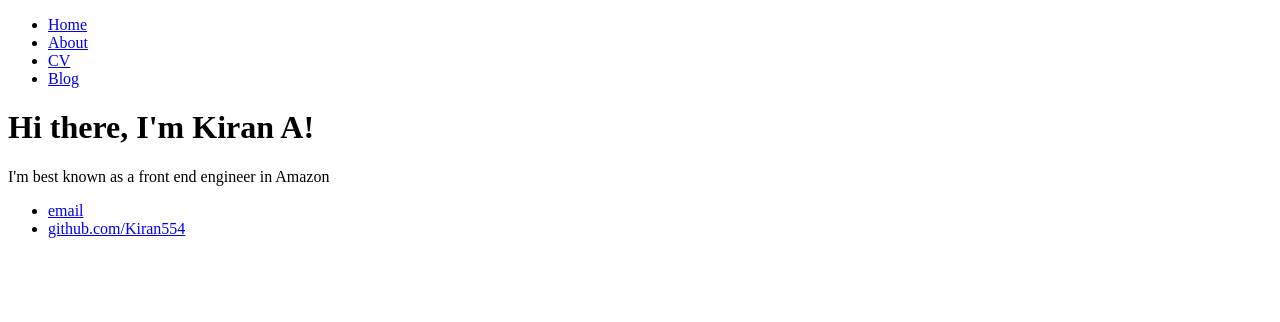
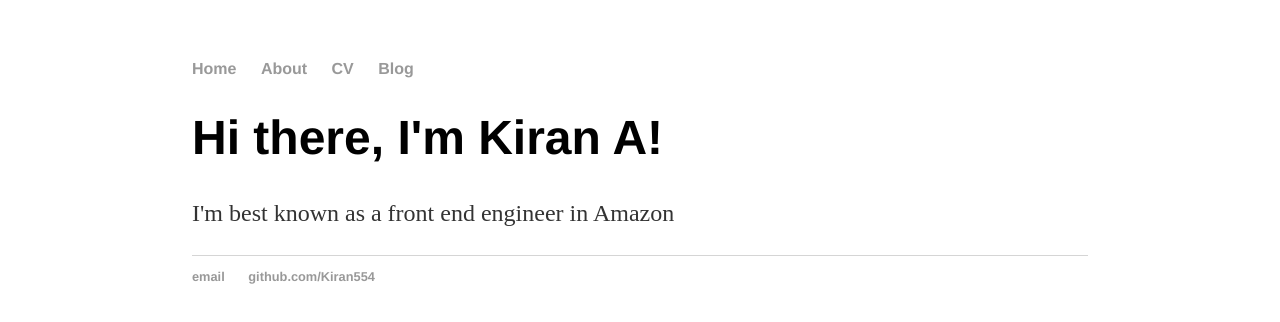
Before and after one commit to Kiran554/kiran554.github.io, a plain HTML site: page index.html in a window 1280 px wide. Drawn offline with Linux system fonts and the light colour scheme.

Commit message:
Update index.html

```diff
--- a/index.html
+++ b/index.html
@@ -2,7 +2,7 @@
 <html>
 	<head>
 		<title>Kiran A, FE</title>
-		<link rel="stylesheet" type="text/css" href="./main.css">
+		<link rel="stylesheet" type="text/css" href="./index.css">
 	</head>
 	<body>
 		<nav>
```
